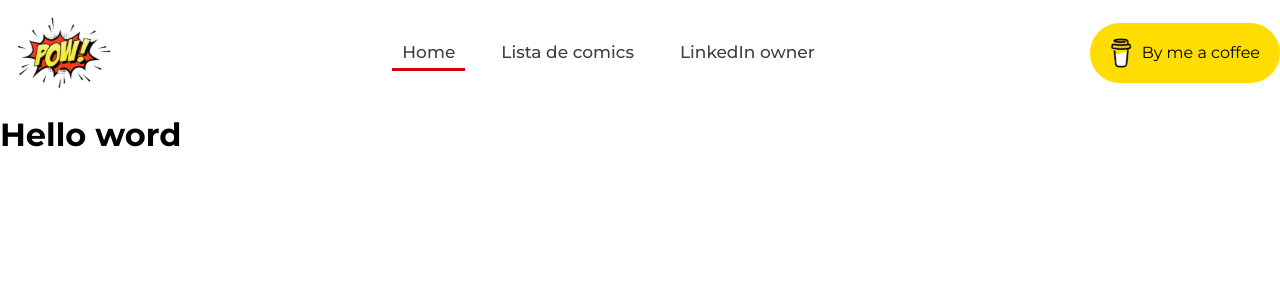
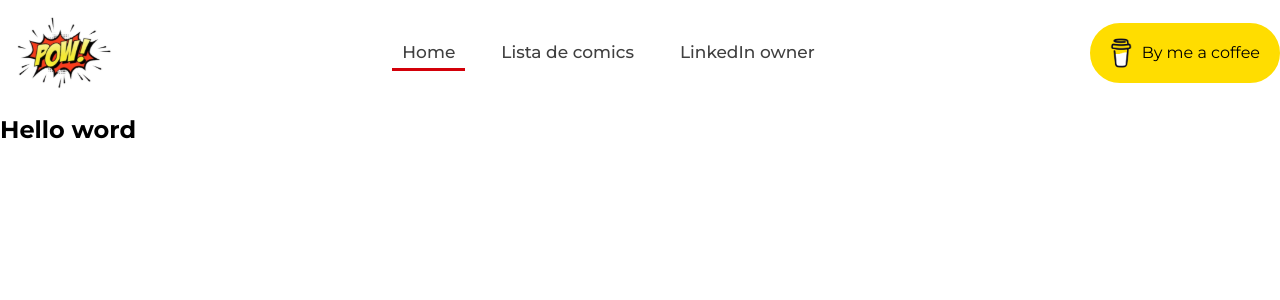
Before and after one commit to pedro-soares-nogueira/marvel, a React (Vite) app: page / in a window 1280 px wide. Shown: the top 300 px of the page. Built offline with nearby package versions, Linux system fonts and the light colour scheme.

Commit message:
styling home page

```diff
--- a/src/App.tsx
+++ b/src/App.tsx
@@ -1,17 +1,12 @@
 import { ThemeProvider } from "styled-components";
-import { Container } from "./App.styles";
-import { Navbar } from "./components/Navbar";
 import { lightTheme } from "./styles/themes/light";
 import { GlobalStyle } from "./styles/globals";
+import { Home } from "./pages/home";
 
 function App() {
     return (
         <ThemeProvider theme={lightTheme}>
-            <Container>
-                <Navbar />
-                <h1>Hello word</h1>
-            </Container>
-
+            <Home />
             <GlobalStyle />
         </ThemeProvider>
     );
--- /dev/null
+++ b/src/pages/home.tsx
@@ -0,0 +1,13 @@
+import { Container } from "../App.styles";
+import { Navbar } from "../components/Navbar";
+
+export const Home = () => {
+    return (
+        <section>
+            <Container>
+                <Navbar />
+                <h1>Hello word</h1>
+            </Container>
+        </section>
+    );
+};
```
Also changed, not shown: tsconfig.json (indentation only).
